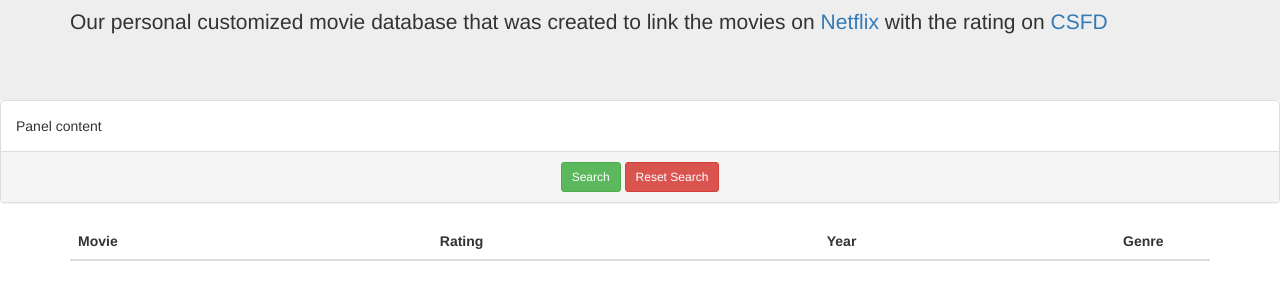
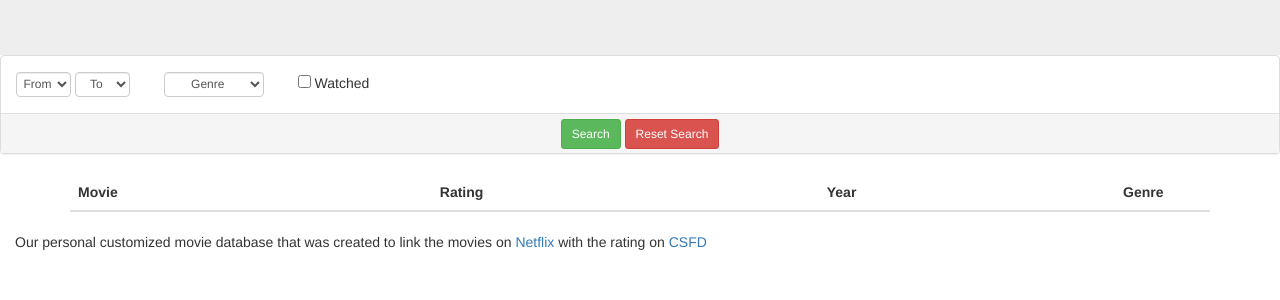
Before and after one commit to Kikisek/netflixanek, a plain HTML site: page build/index.html in a window 1280 px wide. Shown: the part 140-440 px from the top of the page. Drawn offline with nearby package versions, Linux system fonts and the light colour scheme; no server answers.

Commit message:
Move description of the site to the bottom, add layout of the search criteria

```diff
--- a/build/index.html
+++ b/build/index.html
@@ -14,14 +14,40 @@
 <div class="jumbotron">
     <div class="container">
         <h1><i class="fa fa-video-camera" aria-hidden="true"></i> Netflixánek</h1>
-        <p>Our personal customized movie database that was created to link the movies on <a href="http://www.netflix.com">Netflix</a> with the rating on <a href="http://www.csfd.cz">CSFD</a></p>
     </div>
 </div>
 
 <div class="panel panel-default">
   <div class="panel-body">
-    Panel content
+    <div id="yearSelection">
+      <select class="form-control year">
+        <option value="one">From</option>
+        <option value="two">1990</option>
+        <option value="three">1991</option>
+        <option value="four">2013</option>
+        <option value="five">2017</option>
+      </select>
+
+      <select class="form-control year">
+        <option value="one">To</option>
+        <option value="two">1999</option>
+        <option value="three">2010</option>
+        <option value="four">2015</option>
+        <option value="five">2012</option>
+      </select>
+    </div>
+
+    <select class="form-control" id="genre">
+      <option value="one">Genre</option>
+      <option value="two">Comedy</option>
+      <option value="three">Drama</option>
+      <option value="four">Romantic</option>
+      <option value="five">Documentary</option>
+    </select>
+
+    <label><input type="checkbox"> Watched</label>
   </div>
+
   <div class="panel-footer">
     <button type="button" class="btn btn-success btn-sm">Search</button>
     <button type="button" class="btn btn-danger btn-sm">Reset Search</button>
@@ -40,6 +66,8 @@
   </table>
 </div>
 
+<p id="footer">Our personal customized movie database that was created to link the movies on <a href="http://www.netflix.com">Netflix</a> with the rating on <a href="http://www.csfd.cz">CSFD</a></p>
+
 <script src="https://code.jquery.com/jquery-3.2.1.js" integrity="sha256-DZAnKJ/6XZ9si04Hgrsxu/8s717jcIzLy3oi35EouyE=" crossorigin="anonymous"></script>
 <script src="https://maxcdn.bootstrapcdn.com/bootstrap/3.3.7/js/bootstrap.min.js" integrity="sha384-Tc5IQib027qvyjSMfHjOMaLkfuWVxZxUPnCJA7l2mCWNIpG9mGCD8wGNIcPD7Txa" crossorigin="anonymous"></script>
 <script src="./data.js" type="text/javascript"></script>
--- a/build/script.js
+++ b/build/script.js
@@ -5,17 +5,17 @@
 $(document).ready(function() {
   $.getJSON("https://netflix-csfd.herokuapp.com/movies", function(data){
 
-
     for (var movie of data) {
-      $("tbody").append("<tr><td class='title col-md-8'>" + movie.title + "</td>" +
-                        "<td class='rating col-md-1'>" + movie.rating + "%" + "</td>" +  //from movie.rating -> link to csfd
-                        "<td class='release year col-md-1'>" + movie.original_release_year + "</td>" +
-                        "<td class='gen col-md-1'><i class=\"" + genres[Math.floor(Math.random()*genres.length)] + " aria-hidden='true'\"></i></td></tr>" +
-                        "<tr class='description'><td colspan='4'>" + movie.short_description + "</td></tr>");
+      $("tbody").append(`
+        <tr><td class='title col-md-8'>${movie.title}</td>
+        <td class='rating col-md-1'>${movie.rating + "%"}</td>            //link to csfd
+        <td class='release year col-md-1'>${movie.original_release_year}</td>
+        <td class='gen col-md-1'><i class='${genres[Math.floor(Math.random()*genres.length)]}' aria-hidden='true'></i></td></tr>
+        <tr class='description'><td colspan='4'>${movie.short_description}</td></tr>
+      `);
     };
 
     $("tr td.title").click (function (event) {
-      $(this).toggleClass("bold");
       $(this).parent().next(".description").slideToggle();
     });
     // $(".description").click(function(event){
--- a/build/withBootstrap.css
+++ b/build/withBootstrap.css
@@ -39,10 +39,6 @@ ul button {
     display: none;
 }
 
-.bold {
-    font-weight: bold;
-}
-
 .title {
     cursor: pointer;
     border-bottom: none;
@@ -50,6 +46,8 @@ ul button {
 
 .panel-footer {
     text-align: center;
+    height: 40px;
+    padding: 5px 0;
 }
 
 .gen {
@@ -63,3 +61,35 @@ ul button {
 .borderless {
     border-width: 0;
 }
+
+#footer {
+    padding-left: 15px;
+    padding-right: 15px;
+}
+
+.form-control {
+    width: 100px;
+    height: 25px;
+    font-size: 12px;
+    text-align: center;
+    display: inline-block;
+    padding: 0;
+}
+
+.year {
+    width: 55px;
+}
+
+#genre {
+    margin-right: 30px;
+}
+
+#yearSelection {
+    display: inline-block;
+    margin-right: 30px;
+}
+
+label {
+    display: inline-block;
+    font-weight: normal;
+}
```
